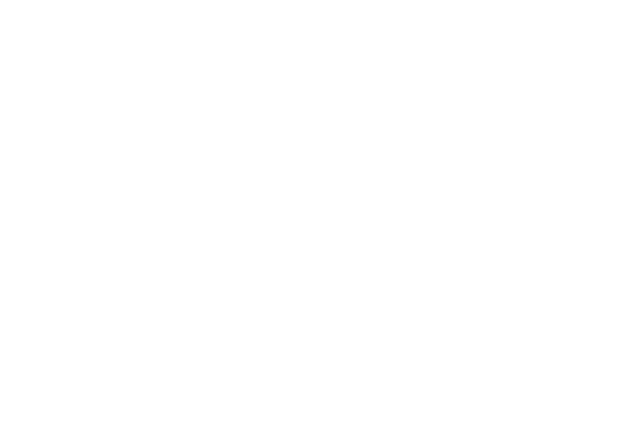
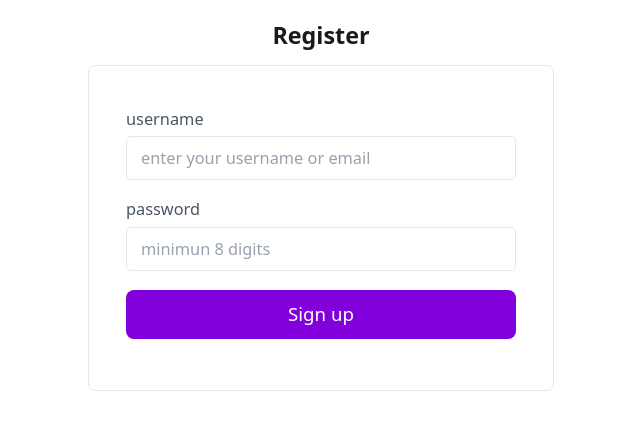
Before and after one commit to weily10/finance-app, a Vue app: page /register in a window 1280 px wide. Before the commit this address had no page. Shown: the top 430 px of the page, without its empty margins (319-959 px from the left). Built offline with nearby package versions, Linux system fonts and the light colour scheme.

Commit message:
add Register

```diff
--- /dev/null
+++ b/src/pages/Register.vue
@@ -0,0 +1,48 @@
+
+<script setup lang="ts" >
+import { ref, reactive } from 'vue'
+import Button from '../components/buttons/Button.vue'
+import Input from '../components/inputs/Input.vue'
+import axios from "axios";
+
+const credentials = reactive({
+    email: '',
+    password: '',
+})
+const error = ref('')
+
+async function register() {
+    console.log('adsasd', credentials);
+
+    const baseUrl = import.meta.env.VITE_API_BASE_URL;
+    console.log(baseUrl);
+
+    const url = `${baseUrl}/api/register`
+    axios.post(url, credentials).then((res) => {
+        console.log(res);
+    });
+}
+
+
+</script>
+
+<template>
+    <h1 class="text-center font-bold text-xl">Register</h1>
+    <div class="flex justify-center">
+        <div class="p-8 border border-gray-200 mt-3 rounded-md md:w-100 ">
+
+            <form @submit.prevent="register">
+                <Input label="username" v-model:model="credentials.email"
+                    :placeholder="'enter your username or email'"></Input>
+                <Input type="password" label="password" v-model:model="credentials.password" class="mt-3"
+                    :placeholder="'minimun 8 digits'"></Input>
+                <div class="mt-4">
+                    <Button label="Sign up" :type="'submit'"></Button>
+                    <p v-show="error">{{ error }}</p>
+                </div>
+            </form>
+            <p class="mt-3 text-sm text-gray-400">
+            </p>
+        </div>
+    </div>
+</template>
--- a/src/router/index.ts
+++ b/src/router/index.ts
@@ -1,6 +1,8 @@
 import { createRouter, createWebHistory } from 'vue-router'
 import Home from '../pages/Home.vue'
 import Login from '../pages/Login.vue'
+import Register from '../pages/Register.vue'
+
 
 
 
@@ -14,6 +16,11 @@
         path:"/login",
         name: "Login",
         component: Login,
+    },
+    {
+        path:"/register",
+        name: "register",
+        component: Register,
     }
 
 
```
